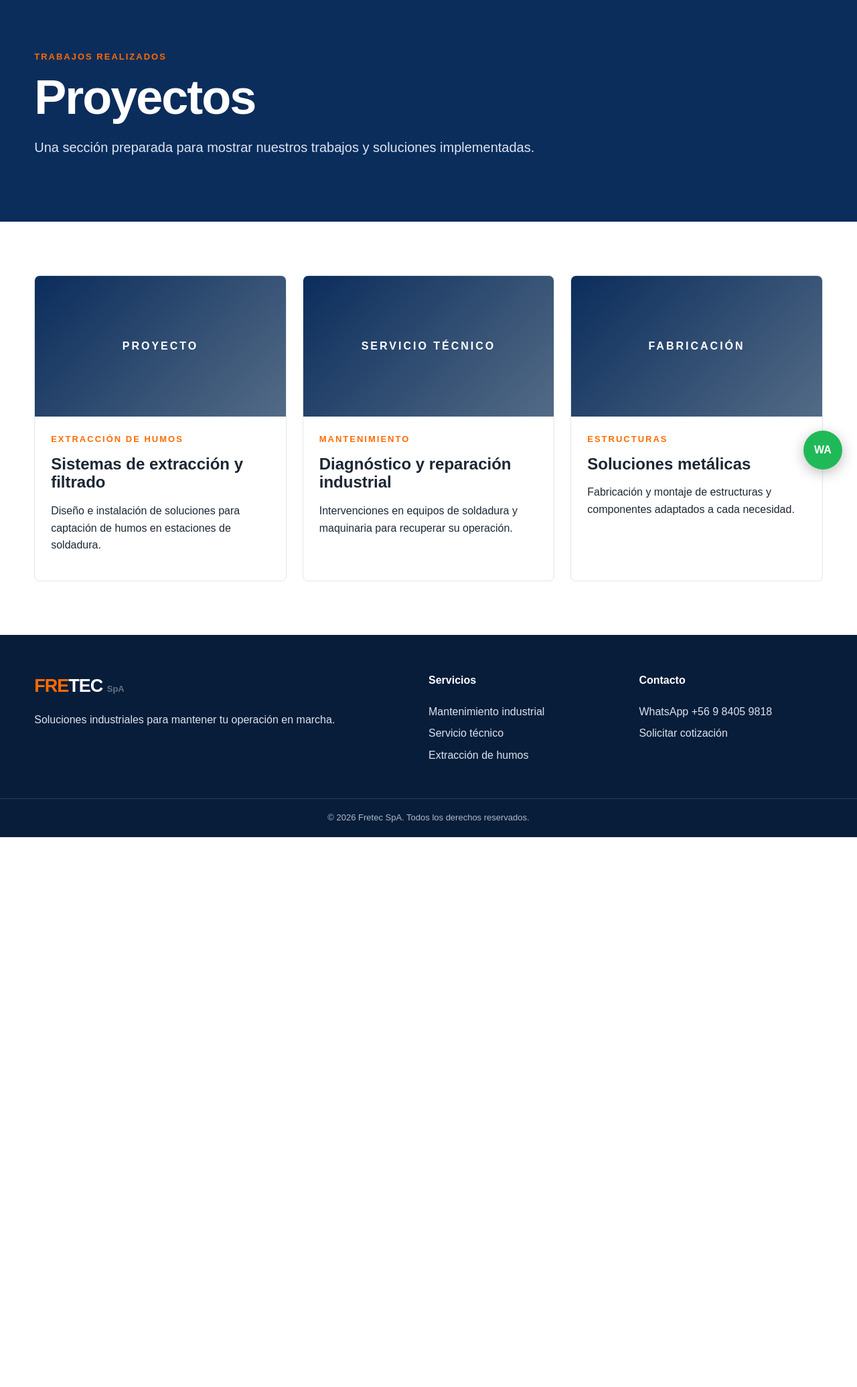
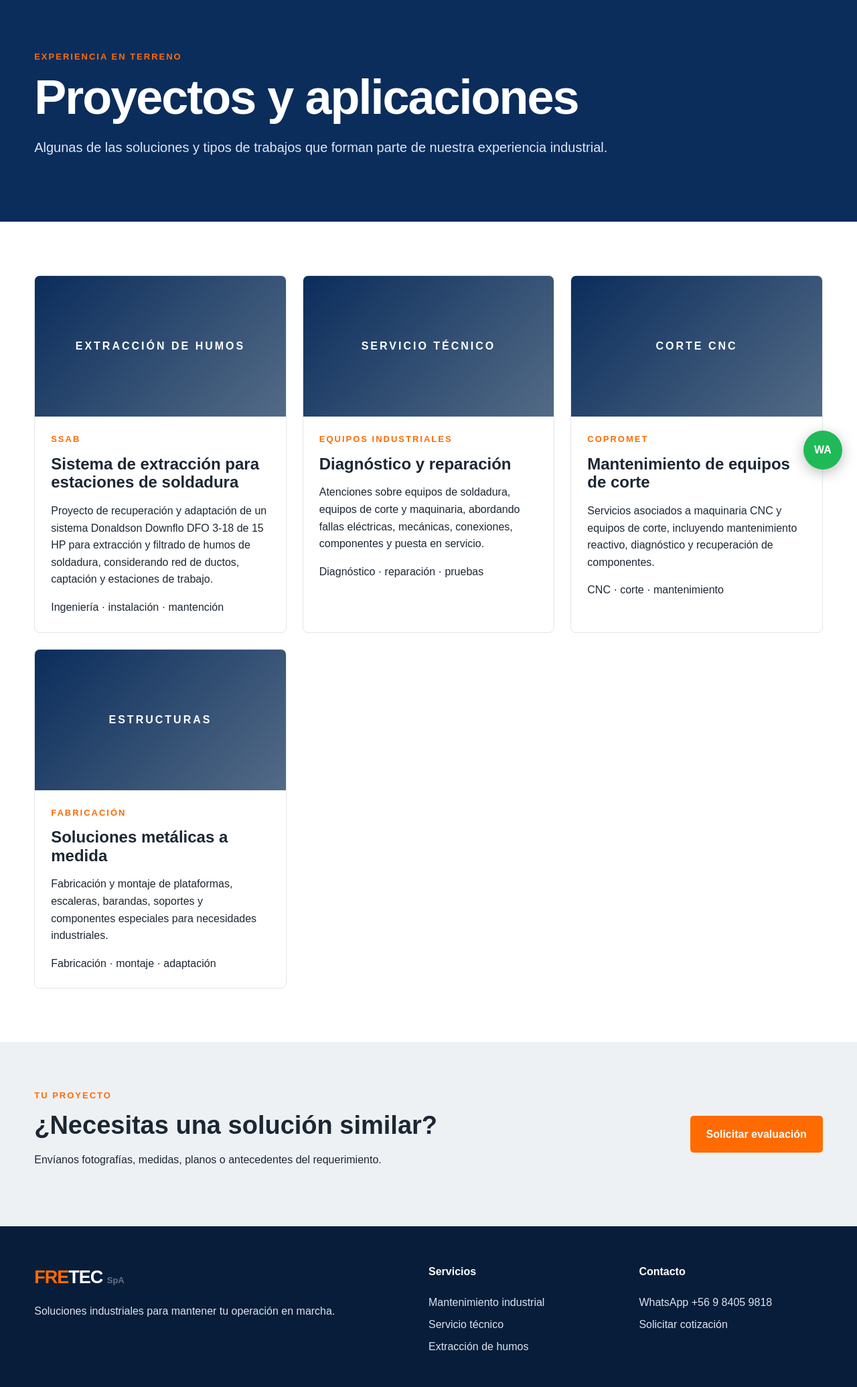
Before and after one commit to freddytp9/fretec-web, a Flask app: page /proyectos in a window 1280 px wide. Shown: the part 77-2148 px from the top of the page at 67% size. Before the commit the page ends 1327 px from the top, so only its background shows below. Run offline with Flask 3, Linux system fonts and the light colour scheme.

Commit message:
Ampliar proyectos y experiencia industrial de Fretec

```diff
--- a/templates/proyectos.html
+++ b/templates/proyectos.html
@@ -1,6 +1,12 @@
 {% extends 'base.html' %}
-{% block title %}Proyectos | Fretec SpA{% endblock %}
+{% block title %}Proyectos y experiencia | Fretec SpA{% endblock %}
 {% block content %}
-<section class="page-hero"><div class="container"><p class="eyebrow">TRABAJOS REALIZADOS</p><h1>Proyectos</h1><p>Una sección preparada para mostrar nuestros trabajos y soluciones implementadas.</p></div></section>
-<section class="section"><div class="container project-grid"><article class="project"><div class="project-placeholder">PROYECTO</div><div class="project-body"><p class="eyebrow">EXTRACCIÓN DE HUMOS</p><h2>Sistemas de extracción y filtrado</h2><p>Diseño e instalación de soluciones para captación de humos en estaciones de soldadura.</p></div></article><article class="project"><div class="project-placeholder">SERVICIO TÉCNICO</div><div class="project-body"><p class="eyebrow">MANTENIMIENTO</p><h2>Diagnóstico y reparación industrial</h2><p>Intervenciones en equipos de soldadura y maquinaria para recuperar su operación.</p></div></article><article class="project"><div class="project-placeholder">FABRICACIÓN</div><div class="project-body"><p class="eyebrow">ESTRUCTURAS</p><h2>Soluciones metálicas</h2><p>Fabricación y montaje de estructuras y componentes adaptados a cada necesidad.</p></div></article></div></section>
+<section class="page-hero"><div class="container"><p class="eyebrow">EXPERIENCIA EN TERRENO</p><h1>Proyectos y aplicaciones</h1><p>Algunas de las soluciones y tipos de trabajos que forman parte de nuestra experiencia industrial.</p></div></section>
+<section class="section"><div class="container project-grid project-grid-wide">
+<article class="project"><div class="project-placeholder">EXTRACCIÓN DE HUMOS</div><div class="project-body"><p class="eyebrow">SSAB</p><h2>Sistema de extracción para estaciones de soldadura</h2><p>Proyecto de recuperación y adaptación de un sistema Donaldson Downflo DFO 3-18 de 15 HP para extracción y filtrado de humos de soldadura, considerando red de ductos, captación y estaciones de trabajo.</p><span class="tag">Ingeniería · instalación · mantención</span></div></article>
+<article class="project"><div class="project-placeholder">SERVICIO TÉCNICO</div><div class="project-body"><p class="eyebrow">EQUIPOS INDUSTRIALES</p><h2>Diagnóstico y reparación</h2><p>Atenciones sobre equipos de soldadura, equipos de corte y maquinaria, abordando fallas eléctricas, mecánicas, conexiones, componentes y puesta en servicio.</p><span class="tag">Diagnóstico · reparación · pruebas</span></div></article>
+<article class="project"><div class="project-placeholder">CORTE CNC</div><div class="project-body"><p class="eyebrow">COPROMET</p><h2>Mantenimiento de equipos de corte</h2><p>Servicios asociados a maquinaria CNC y equipos de corte, incluyendo mantenimiento reactivo, diagnóstico y recuperación de componentes.</p><span class="tag">CNC · corte · mantenimiento</span></div></article>
+<article class="project"><div class="project-placeholder">ESTRUCTURAS</div><div class="project-body"><p class="eyebrow">FABRICACIÓN</p><h2>Soluciones metálicas a medida</h2><p>Fabricación y montaje de plataformas, escaleras, barandas, soportes y componentes especiales para necesidades industriales.</p><span class="tag">Fabricación · montaje · adaptación</span></div></article>
+</div></section>
+<section class="band"><div class="container cta"><div><p class="eyebrow">TU PROYECTO</p><h2>¿Necesitas una solución similar?</h2><p>Envíanos fotografías, medidas, planos o antecedentes del requerimiento.</p></div><a class="btn btn-orange" href="{{ url_for('contacto') }}">Solicitar evaluación</a></div></section>
 {% endblock %}
```
